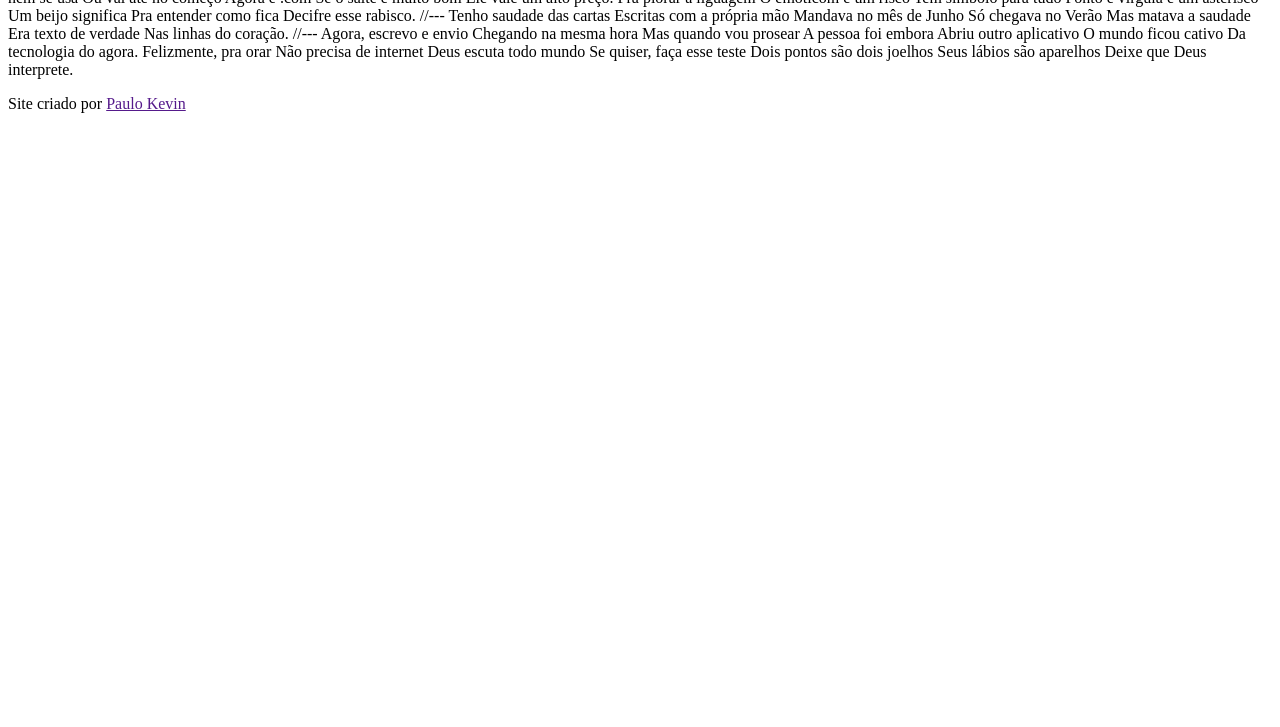
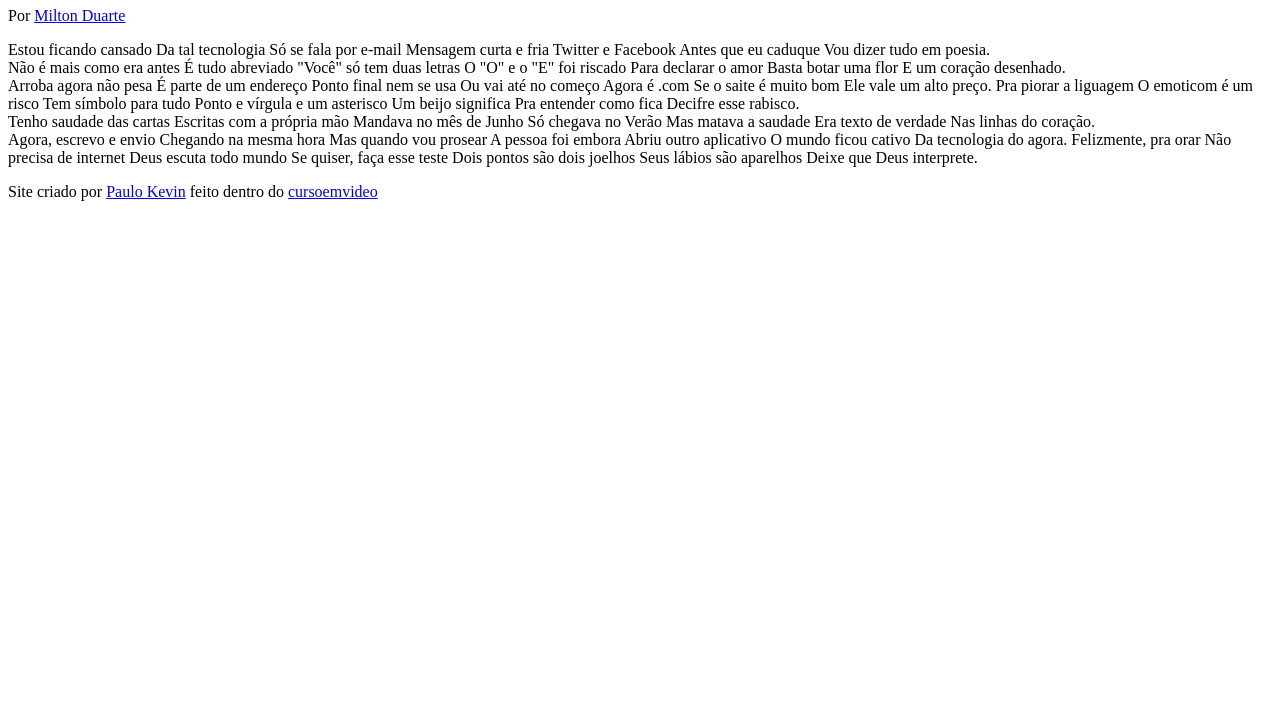
Before and after one commit to pkevin-eu/CSS-HTML, a plain HTML site: page desafios/d012/index.html in a window 1280 px wide. Shown: the part 73-800 px from the top of the page. Drawn offline with Linux system fonts and the light colour scheme.

Commit message:
Update index.html

```diff
--- a/desafios/d012/index.html
+++ b/desafios/d012/index.html
@@ -7,11 +7,16 @@
 </head>
 <body>
     <header>
+        <h1>
             Cordel Moderno
-        Por Milton Duarte
-        [SITE: https://www.recantodasletras.com.br/poesias/3186743]
+        </h1>
+        <p>
+            Por <a href="https://www.recantodasletras.com.br/poesias/3186743" target="_blank">Milton Duarte</a>
+        </p>
+
     </header>
 
+    <section>
         Estou ficando cansado
         Da tal tecnologia
         Só se fala por e-mail
@@ -19,9 +24,9 @@
         Twitter e Facebook
         Antes que eu caduque
         Vou dizer tudo em poesia.
+    </section>
 
-    //---
-
+    <section>
         Não é mais como era antes
         É tudo abreviado
         "Você" só tem duas letras
@@ -29,9 +34,9 @@
         Para declarar o amor
         Basta botar uma flor
         E um coração desenhado.
+    </section>
 
-    //---
-
+    <section>
         Arroba agora não pesa
         É parte de um endereço
         Ponto final nem se usa
@@ -39,7 +44,6 @@
         Agora é .com
         Se o saite é muito bom
         Ele vale um alto preço.
-
         Pra piorar a liguagem
         O emoticom é um risco
         Tem símbolo para tudo
@@ -47,9 +51,10 @@
         Um beijo significa
         Pra entender como fica
         Decifre esse rabisco.
+    </section>
 
-    //---
 
+    <section>
             Tenho saudade das cartas
             Escritas com a própria mão
             Mandava no mês de Junho
@@ -57,9 +62,9 @@
             Mas matava a saudade
             Era texto de verdade
             Nas linhas do coração.
+    </section>
 
-    //---
-
+    <section>
         Agora, escrevo e envio
         Chegando na mesma hora
         Mas quando vou prosear
@@ -75,9 +80,10 @@
         Dois pontos são dois joelhos
         Seus lábios são aparelhos
         Deixe que Deus interprete.
+    </section>
 
     <footer>
-        <p>Site criado por <a href="">Paulo Kevin</a></p>
+        <p>Site criado por <a href="https://github.com/pkevin-eu" target="_blank">Paulo Kevin</a> feito dentro do <a href="https://www.cursoemvideo.com/" target="_blank">cursoemvideo</a></p>
     </footer>
 </body>
 </html>
```
Lines whose indentation alone changed are shown as unchanged.
